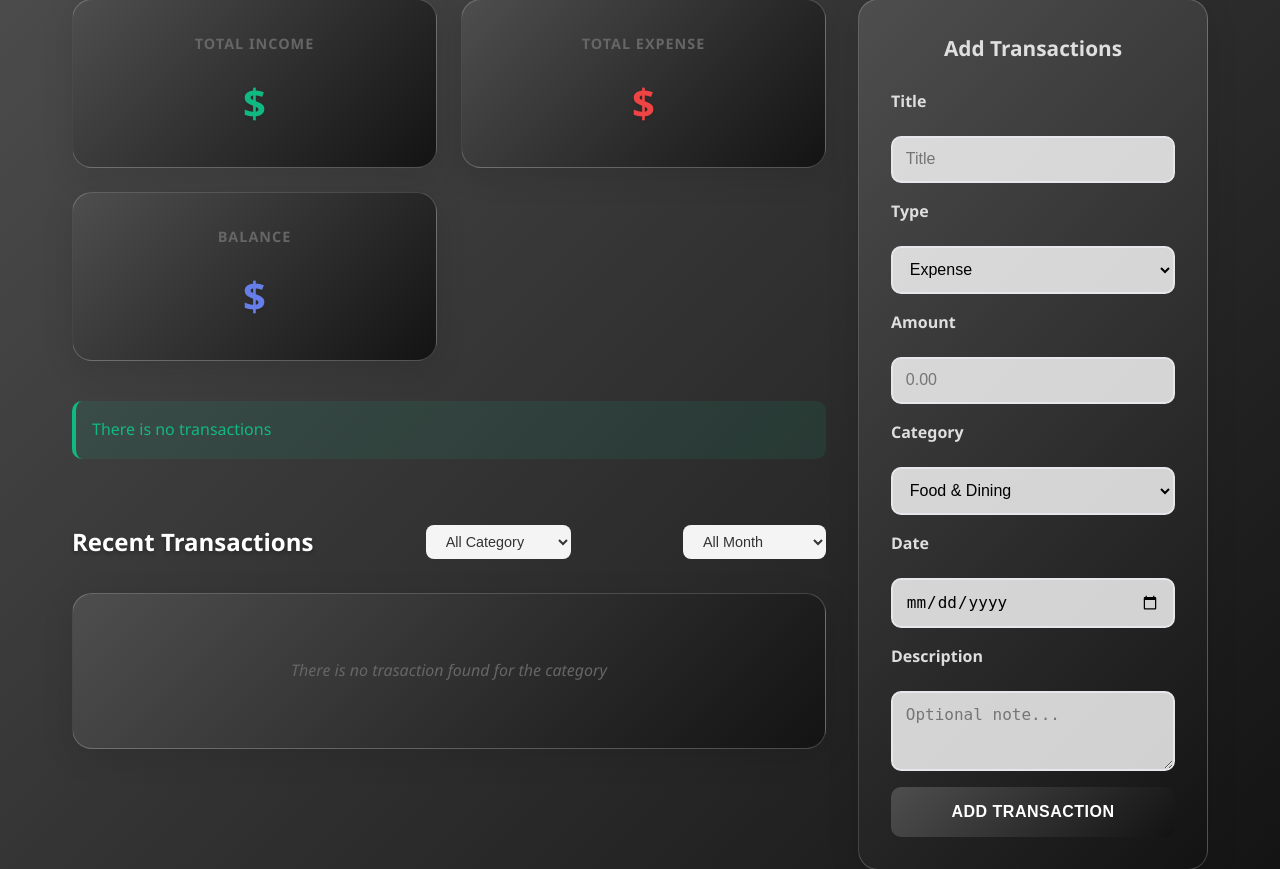
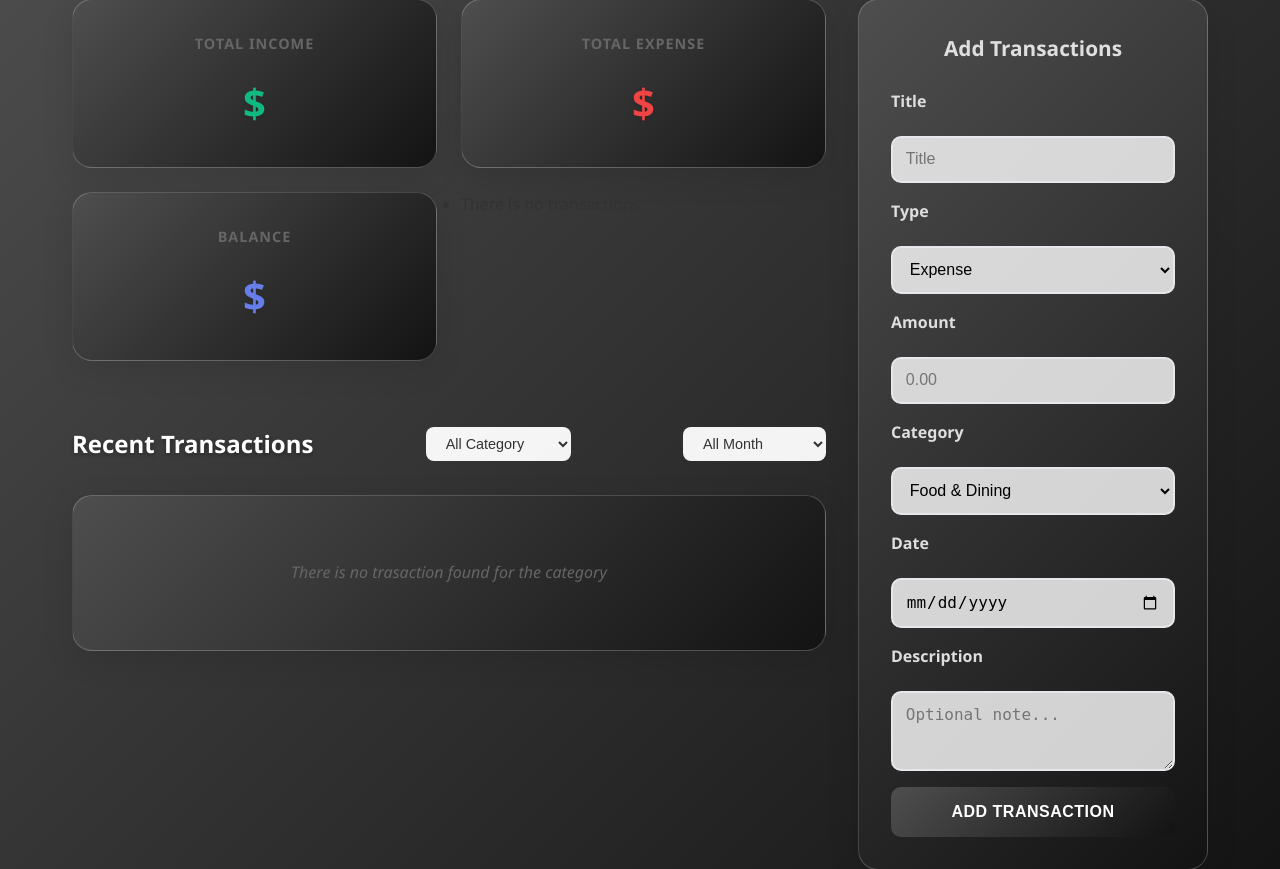
Before and after one commit to rahulrameshm0/Budget-Tracking-System, a Django app: page /filter/ in a window 1280 px wide. Shown: the part 105-974 px from the top of the page. Run offline with Django 5.2, Linux system fonts and the light colour scheme; data that the repository does not hold is empty.

Commit message:
updated the code

```diff
--- a/expenceTracker/views.py
+++ b/expenceTracker/views.py
@@ -100,20 +100,21 @@ def delete_form(request, id):
 @login_required(login_url='login')
 def home_page(request):
     homepage = Transactions.objects.filter(user = request.user)
+    valid_transaction = []
     total_income = 0
     total_expense = 0
     for t in homepage:
         if t.type == "Income":
             total_income += t.amount
         elif t.type == "Expense":
-            if (total_expense + t.amount > total_income):
-                messages.error(request, "You don't have enough money!")
-                break
-            else:
+            if (total_expense + t.amount <= total_income):
                 total_expense += t.amount
+                valid_transaction.append(t)
+                # total_expense += t.amount
+
 
     balance = total_income - total_expense
-    return render(request, 'home-page.html', {'transactions':homepage,
+    return render(request, 'home-page.html', {'transactions':valid_transaction,
                                                 'total_income':total_income,
                                                     'total_expense':total_expense,
                                                     'balance':balance})
--- a/templates/home-page.html
+++ b/templates/home-page.html
@@ -154,15 +154,16 @@ main {
 }
 
 /* Messages */
-.summary-cards p {
+/* .messages {
+    content: "There is no enough money";
     grid-column: 1 / -1;
-    background: rgba(16, 185, 129, 0.1);
-    color: #10b981;
+    background: rgba(245, 47, 8, 0.1);
+    color: #b50303;
     padding: 1rem;
     border-radius: 10px;
-    border-left: 4px solid #10b981;
+    border-left: 4px solid #c80c0c;
     margin-top: 1rem;
-}
+} */
 
 /* Aside - Add Transaction */
 aside {
@@ -489,11 +490,13 @@ aside h2 {
                     <h1>balance</h1>
                     <span class="amount">${{ balance }}</span>
                 </div>
-                {% if messages %}
-                  {% for message in messages %}
-                    <p>{{ message }}</p>
-                  {% endfor %}
-                {% endif %}
+                 <ul class="messages">
+        {% for message in messages %}
+            <li {% if message.tags %} class="{{ message.tags }}" {% endif %}>
+                {{ message }}
+            </li>
+        {% endfor %}
+    </ul>
             </div>
         </section>
 
```
